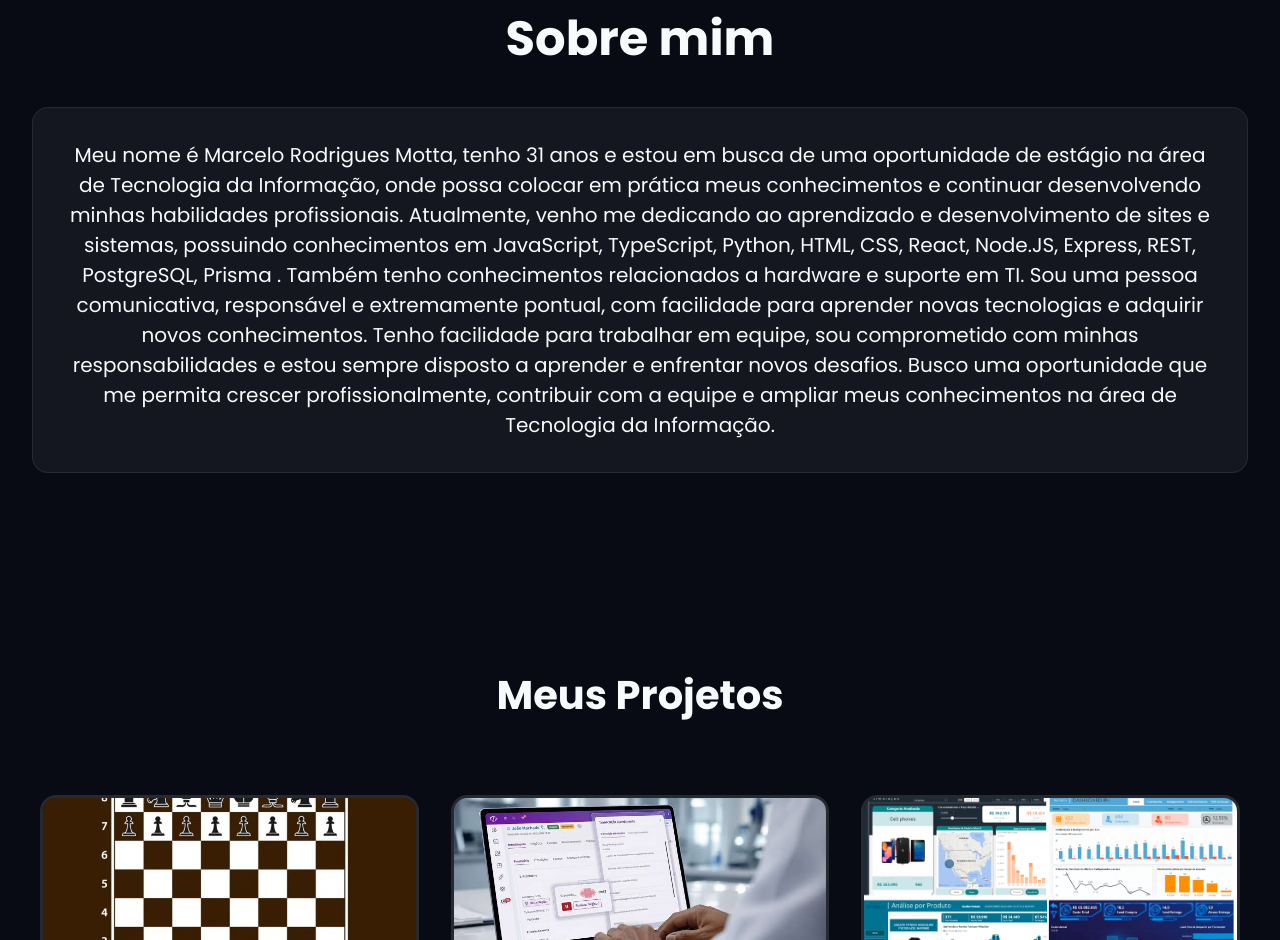
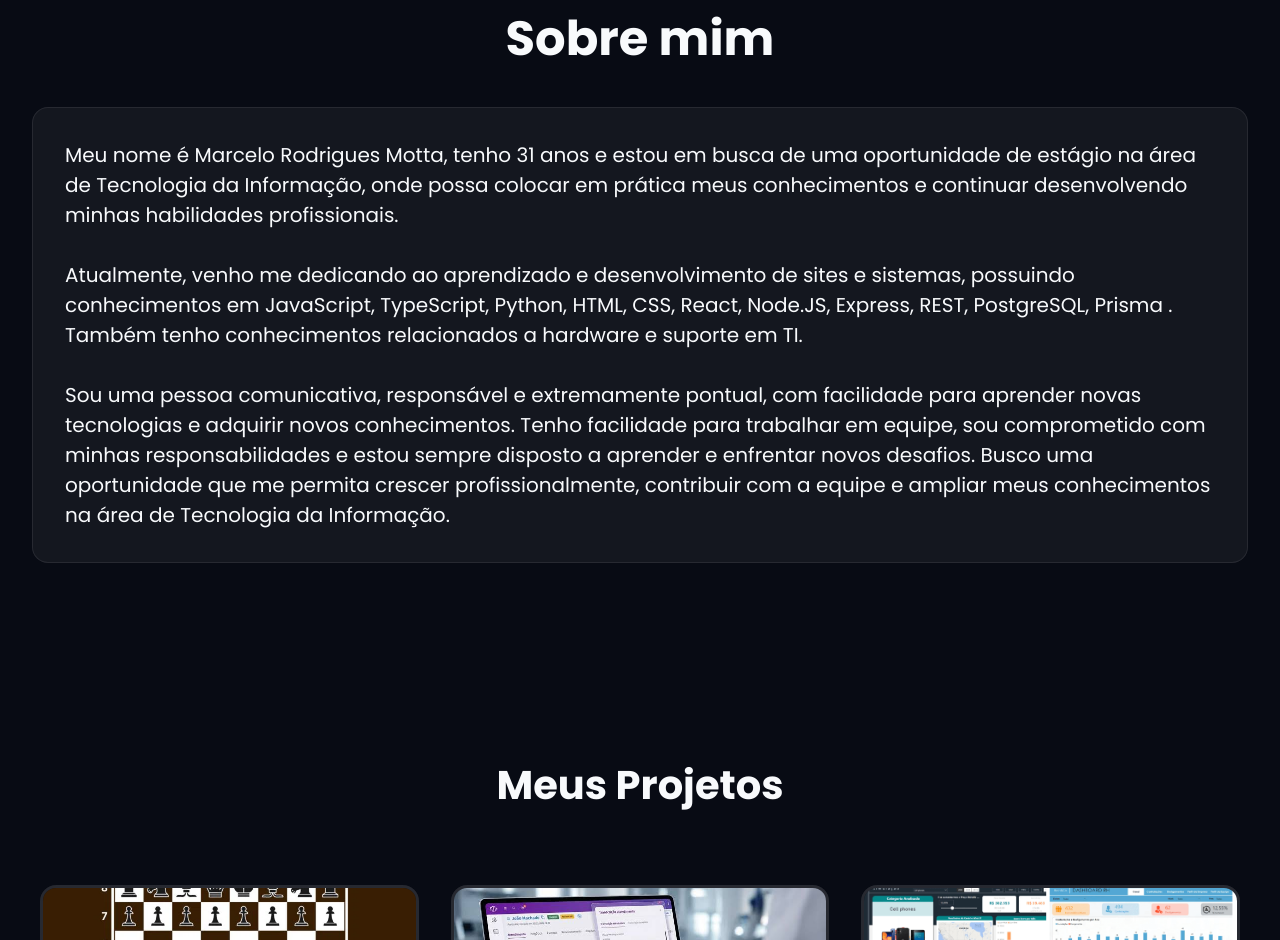
Before and after one commit to NamelessMITH/portfolio, a website: page index.html in a window 1280 px wide. Shown: the part 893-1833 px from the top of the page. Drawn offline with Linux system fonts and the light colour scheme; a web font is replaced by a local one.

Commit message:
Atualização 28/09/26

```diff
--- a/index.html
+++ b/index.html
@@ -40,9 +40,9 @@
     <section id="sobre" class="sobre">
         <h2 class="sobreTitulo">Sobre mim</h2>
         <div class="sobreCaixa">
-            <p class="sobreParagrafo">Meu nome é Marcelo Rodrigues Motta, tenho 31 anos e estou em busca de uma oportunidade de estágio na área de Tecnologia da Informação, onde possa colocar em prática meus conhecimentos e continuar desenvolvendo minhas habilidades profissionais.
+            <p class="sobreParagrafo">Meu nome é Marcelo Rodrigues Motta, tenho 31 anos e estou em busca de uma oportunidade de estágio na área de Tecnologia da Informação, onde possa colocar em prática meus conhecimentos e continuar desenvolvendo minhas habilidades profissionais.<br/><br/>
 
-Atualmente, venho me dedicando ao aprendizado e desenvolvimento de sites e sistemas, possuindo conhecimentos em JavaScript, TypeScript, Python, HTML, CSS, React, Node.JS, Express, REST, PostgreSQL, Prisma . Também tenho conhecimentos relacionados a hardware e suporte em TI.
+Atualmente, venho me dedicando ao aprendizado e desenvolvimento de sites e sistemas, possuindo conhecimentos em JavaScript, TypeScript, Python, HTML, CSS, React, Node.JS, Express, REST, PostgreSQL, Prisma . Também tenho conhecimentos relacionados a hardware e suporte em TI.<br/><br/>
 
 Sou uma pessoa comunicativa, responsável e extremamente pontual, com facilidade para aprender novas tecnologias e adquirir novos conhecimentos. Tenho facilidade para trabalhar em equipe, sou comprometido com minhas responsabilidades e estou sempre disposto a aprender e enfrentar novos desafios.
 
--- a/style/styles.css
+++ b/style/styles.css
@@ -138,7 +138,7 @@ h1 {
 }
 
 .sobreParagrafo{
-    text-align: center;
+    text-align: left;
     font-size: 20px;
 }
 
```
Also changed, not shown: 1 other file.
